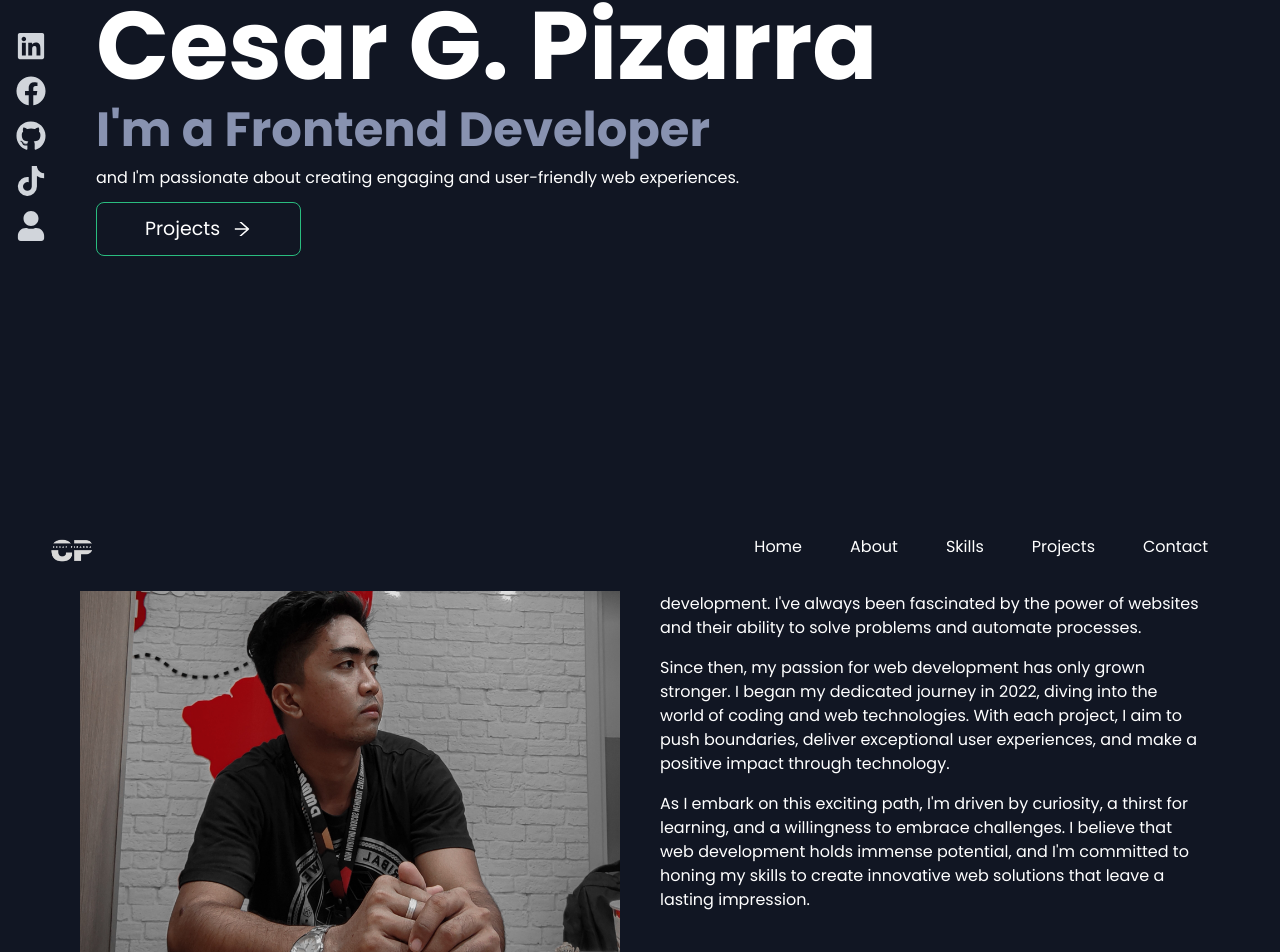
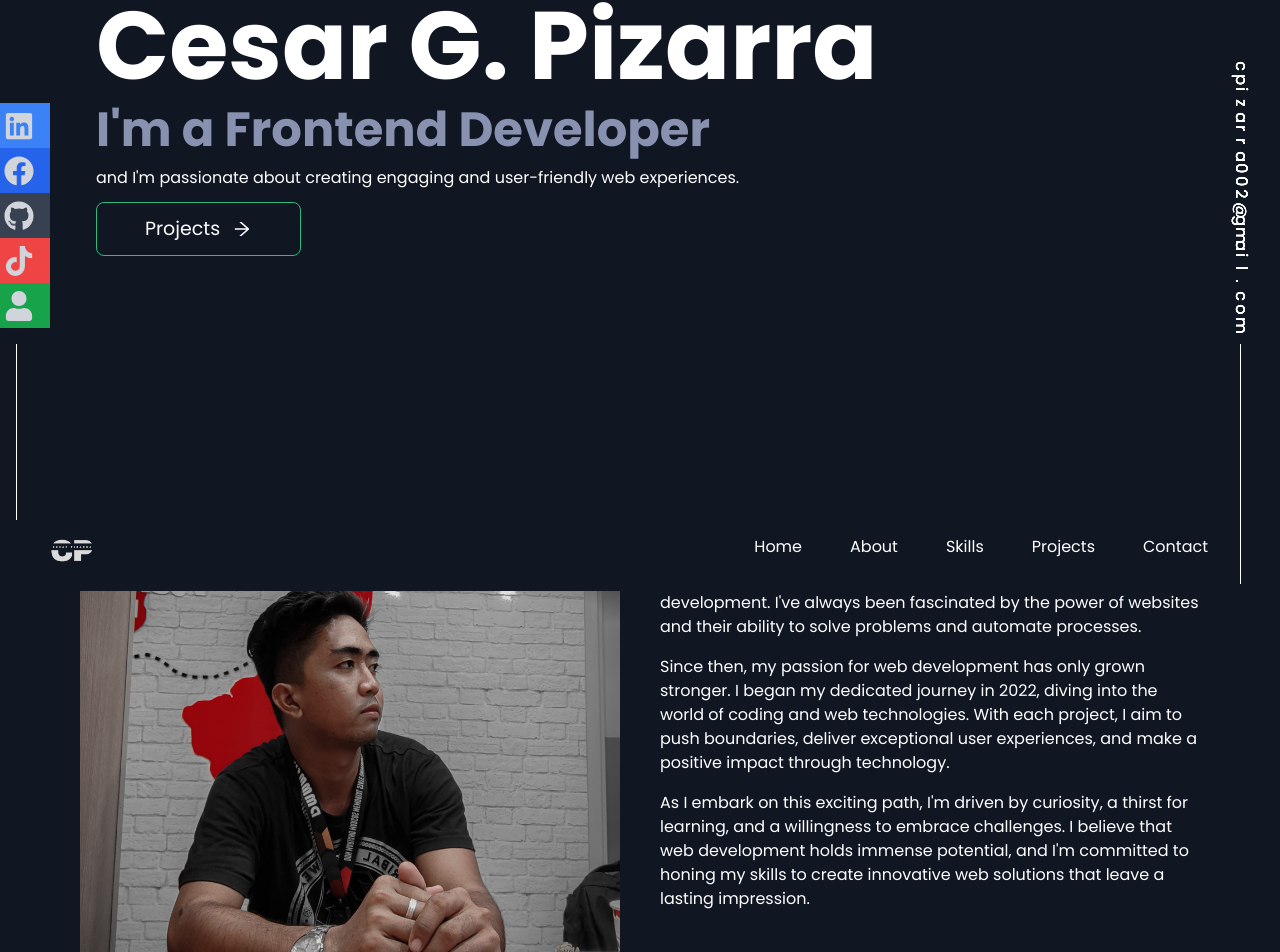
Before and after one commit to cesarpizarra/portfolio, a React (Vite) app: page / in a window 1280 px wide. Shown: the part 297-1249 px from the top of the page. Built offline with nearby package versions, Linux system fonts and the light colour scheme.

Commit message:
update layout

```diff
--- a/src/components/About.jsx
+++ b/src/components/About.jsx
@@ -19,7 +19,7 @@ const About = () => {
     <MainLayout>
       <div className="w-full min-h-screen pt-40 lg:pt-0 bg-[#111623] text-white pb-20">
         <div className="flex flex-col justify-center items-center w-full h-full">
-          <div className="max-w-[1200px] mx-auto justify-center items-center px-4 md:px-10 grid grid-cols-1 sm:grid-cols-2 gap-10">
+          <div className="max-w-[1200px] mx-auto justify-center  px-4 md:px-10 grid grid-cols-1 sm:grid-cols-2 gap-10">
             <div className="col-span-1">
               <div data-aos="fade-up" className="h-auto">
                 <img
@@ -54,12 +54,6 @@ const About = () => {
                   {paragraph}
                 </p>
               ))}
-              <div data-aos="fade-up" className="pt-10">
-                <p className="font-bold text-xl">{about.education.title}</p>
-                <p className="text-sm text-[#8892b0]">
-                  {about.education.school}
-                </p>
-              </div>
             </div>
           </div>
         </div>
--- a/src/components/Home.jsx
+++ b/src/components/Home.jsx
@@ -25,26 +25,6 @@ const Home = () => {
         data-aos-easing="ease-in-sine"
         className="max-w-[1200px] mx-auto px-4 md:px-14 flex flex-col gap-2 md:gap-3 justify-center h-screen"
       >
-        {/* Social media accounts */}
-        <div className="hidden xl:flex fixed flex-col top-[40%] left-[-40px]">
-          <ul className="mb-4">
-            {socialLinks.map((item, index) => (
-              <li
-                key={index}
-                className="w-[150px] h-[45px] flex justify-between items-center "
-              >
-                <a
-                  className="flex justify-between items-center w-full text-gray-300 hover:text-[#2ABC7F] duration-300"
-                  href={item.link}
-                  target="_blank"
-                  rel="noopener noreferrer"
-                >
-                  {item.icon({ size: 30 })}
-                </a>
-              </li>
-            ))}
-          </ul>
-        </div>
         <p className="text-[#2ABC7F] text-3xl font-medium">{title}</p>
         {/* Animate hover */}
         <h1 className="text-white font-bold text-4xl lg:text-8xl">
--- a/src/components/NavBar.jsx
+++ b/src/components/NavBar.jsx
@@ -18,6 +18,7 @@ const NavBar = () => {
     }
   };
 
+  let email = "cpizarra002@gmail.com";
   return (
     <div className="z-10 fixed w-full bg-[#111623] flex justify-between items-center px-3 md:px-10  py-3">
       <div className="flex items-center justify-center">
@@ -74,6 +75,44 @@ const NavBar = () => {
           </li>
         ))}
       </ul>
+
+      {/* Social media accounts */}
+      <div className="hidden xl:flex fixed flex-col top-[50%] left-0">
+        <ul className="mb-4">
+          {socialLinks.map((item, index) => (
+            <li
+              key={index}
+              className={`w-[150px] h-[45px] flex justify-between items-center ml-[-100px] hover:ml-[-10px] duration-300 ${item.bgColor}`}
+            >
+              <a
+                className="flex justify-between items-center w-full text-gray-300"
+                href={item.link}
+                target="_blank"
+                rel="noopener noreferrer"
+              >
+                <span className="mr-2">{item.label}</span>
+                {item.icon({ size: 30 })}
+              </a>
+            </li>
+          ))}
+        </ul>
+        <div className="bg-white w-px h-44 ml-4"></div>
+      </div>
+
+      <div className="  text-white flex-col hidden xl:flex fixed right-8 top-[45%] ">
+        {email.split("").map((value, index) => {
+          return (
+            <p
+              key={index}
+              className="flex items-start rotate-90 hover:text-[#2ABC7F] duration-300"
+              style={{ lineHeight: 0.8 }}
+            >
+              {value}
+            </p>
+          );
+        })}
+        <div className="bg-white w-px h-60 ml-2 mt-3"></div>
+      </div>
     </div>
   );
 };
--- a/src/components/Projects.jsx
+++ b/src/components/Projects.jsx
@@ -90,7 +90,7 @@ const Project = () => {
           >
             {projects.map((project, key) => (
               <SwiperSlide key={key}>
-                <div className="dark:bg-slate-800 shadow-lg w-80 h-96 rounded ">
+                <div className="bg-[#1c2131]  shadow-lg w-80 h-96 rounded ">
                   <div className="p-2 flex justify-center items-center flex-col">
                     <div className="flex flex-col gap-2">
                       <div className="overflow-hidden">
--- a/src/components/Skills.jsx
+++ b/src/components/Skills.jsx
@@ -49,7 +49,7 @@ const Skills = () => {
             {skillsData.map((skill, index) => (
               <div
                 data-aos="fade-up"
-                className="dark:bg-slate-800 rounded "
+                className="bg-[#1c2131] rounded "
                 key={index}
               >
                 <img
--- a/src/pages/AboutPage.jsx
+++ b/src/pages/AboutPage.jsx
@@ -1,5 +1,4 @@
 import React, { useState } from "react";
-
 import { about } from "../constant/api";
 import MainLayout from "../layout/MainLayout";
 
@@ -18,13 +17,22 @@ const AboutPage = () => {
 
   return (
     <MainLayout>
-      <div className="w-full min-h-screen pt-40 lg:pt-0 bg-[#111623] text-white pb-20 overflow-hidden">
-        <div className="flex flex-col justify-center items-center w-full h-screen ">
-          <div className="max-w-[1200px] w-full mx-auto justify-center  items-center px-4 md:px-10 grid grid-cols-1 sm:grid-cols-2 gap-10">
-            <div className="text-left">
+      <div className="w-full min-h-screen pt-40 lg:pt-32 bg-[#111623] text-white pb-20">
+        <div className="flex flex-col justify-center items-center w-full h-full">
+          <div className="max-w-[1200px] mx-auto justify-center px-4 md:px-10 grid grid-cols-1 sm:grid-cols-2 gap-10">
+            <div className="col-span-1">
+              <div data-aos="fade-up" className="h-auto">
+                <img
+                  src={about.mypic}
+                  alt="My Picture"
+                  className="h-full w-full object-cover rounded-lg"
+                />
+              </div>
+            </div>
+            <div className="text-left col-span-1">
               <p
                 data-aos="fade-up"
-                className="text-5xl font-bold text-[#2ABC7F]"
+                className="text-5xl font-bold text-[#2ABC7F] mb-4"
               >
                 {text.split("").map((letter, index) => (
                   <span
@@ -41,21 +49,11 @@ const AboutPage = () => {
                   </span>
                 ))}
               </p>
-            </div>
-          </div>
-
-          <div className="max-w-[1200px] w-full px-5 md:px-10 grid sm:grid-cols-2 gap-10">
-            <div className="pt-4">
               {about.intro.map((paragraph, index) => (
                 <p key={index} data-aos="fade-up" className="mb-4">
                   {paragraph}
                 </p>
               ))}
-            </div>
-
-            <div data-aos="fade-up" className="pt-4">
-              <p className="font-bold text-xl">{about.education.title}</p>
-              <p className="text-sm text-[#8892b0]">{about.education.school}</p>
             </div>
           </div>
         </div>
--- a/src/pages/ProjectPage.jsx
+++ b/src/pages/ProjectPage.jsx
@@ -20,7 +20,7 @@ const ProjectPage = () => {
       <div
         id="project"
         name="projects"
-        className="w-full min-h-screen bg-[#111623] text-white pb-20 pt-40 lg:pt-36 overflow-hidden"
+        className="w-full min-h-screen bg-[#111623] text-white pb-20 pt-32 lg:pt-36 overflow-hidden"
       >
         <div className="max-w-[1200px] mx-auto px-4 md:px-10">
           <div data-aos="fade-up" className="text-left">
@@ -49,7 +49,7 @@ const ProjectPage = () => {
               <div key={index}>
                 <div
                   data-aos="fade-up"
-                  className="dark:bg-slate-800 drop-shadow-2xl w-80 h-96 rounded"
+                  className="bg-[#1c2131] drop-shadow-2xl w-80 h-96 rounded"
                 >
                   <div className="p-2 flex justify-center items-center flex-col">
                     <div className="flex flex-col gap-2">
--- a/src/pages/SkillsPage.jsx
+++ b/src/pages/SkillsPage.jsx
@@ -20,7 +20,7 @@ const SkillsPage = () => {
     <MainLayout>
       <div
         name="skills"
-        className="w-full min-h-screen bg-[#111623] text-white pb-20 pt-40 lg:pt-0 overflow-hidden "
+        className="w-full min-h-screen bg-[#111623] text-white pb-20 pt-44 lg:pt-0 overflow-hidden "
       >
         <div className="max-w-[1200px] w-full h-screen mx-auto px-4 md:px-10 flex flex-col justify-center">
           <div data-aos="fade-up" className="text-left">
```
